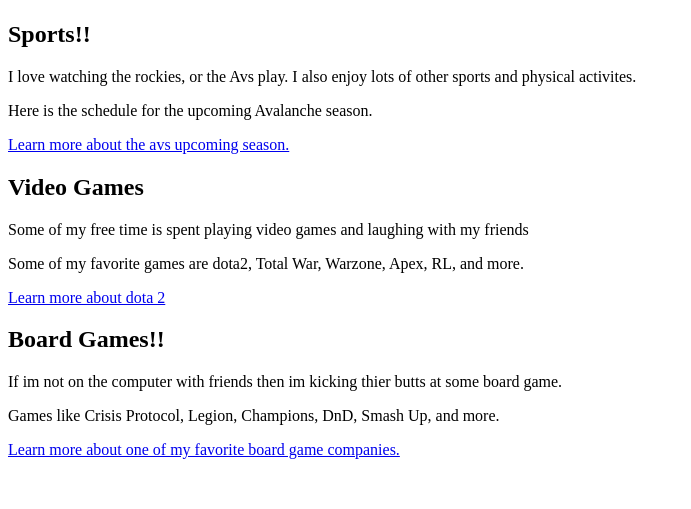
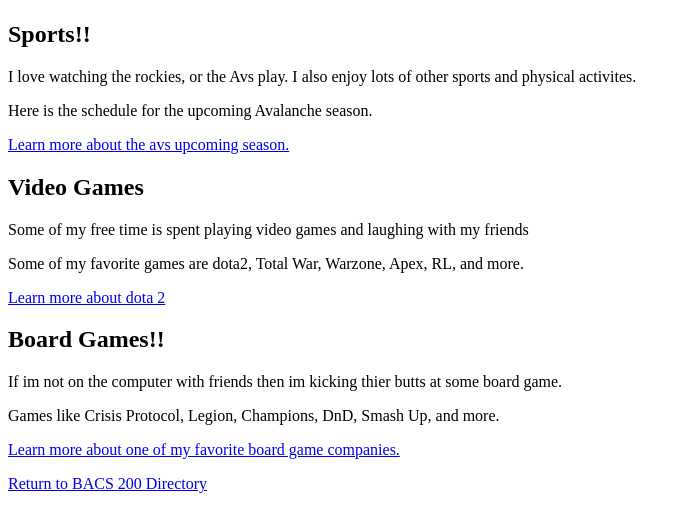
Before and after one commit to SeanSiedzick/SeanSiedzick.github.io, a plain HTML site: page bacs200/amuse.html in a window 1280 px wide. Shown: the part 325-834 px from the top of the page, without its empty margins (0-691 px from the left). Before the commit the page ends 800 px from the top, so only its background shows below. Drawn offline with Linux system fonts and the light colour scheme.

Commit message:
Update amuse.html

```diff
--- a/bacs200/amuse.html
+++ b/bacs200/amuse.html
@@ -28,6 +28,7 @@
             <p>If im not on the computer with friends then im kicking thier butts at some board game.</p>
             <p>Games like Crisis Protocol, Legion, Champions, DnD, Smash Up, and more. </p>
             <p><a href="https://www.fantasyflightgames.com/en/index/">Learn more about one of my favorite board game companies.</a></p>
+            <p><a href=".">Return to BACS 200 Directory</a></p>
 
         </body>
     </html>
```
